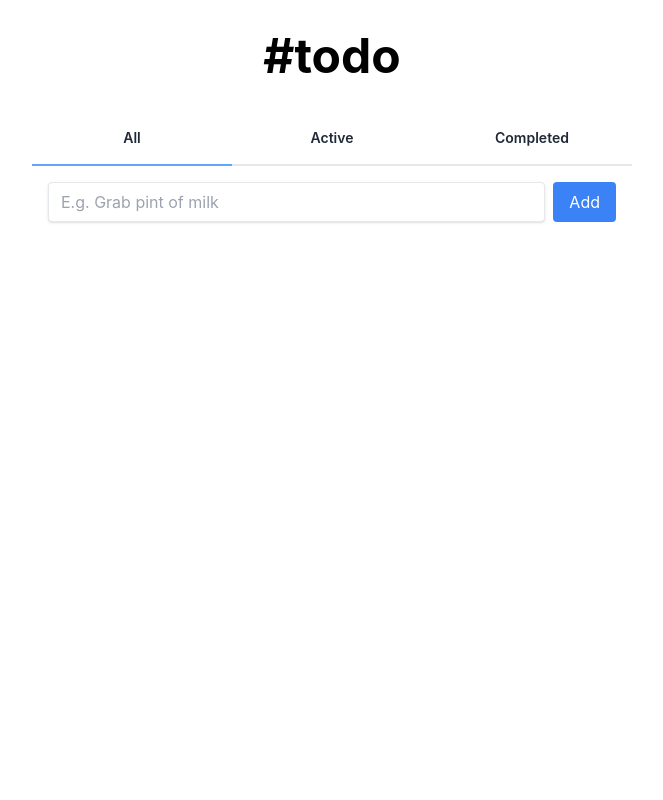
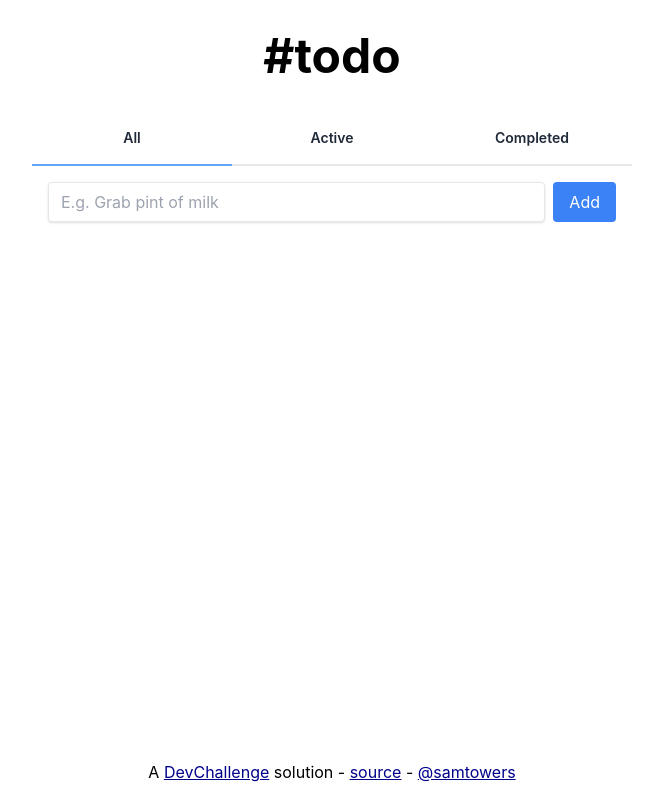
Before and after one commit to samtowers/todo-app, a React (Create React App) app: page / in a window 1280 px wide. Shown: the whole page, without its empty margins (308-971 px from the left). Built offline with nearby package versions, Linux system fonts and the light colour scheme.

Commit message:
Add footer

```diff
--- a/src/App.tsx
+++ b/src/App.tsx
@@ -1,6 +1,5 @@
 import React from 'react';
 import TaskDashboard from "./components/TaskDashboard";
-
 
 // st: Tailwind:
 // https://tailwindcss.com/docs/guides/create-react-app
@@ -9,16 +8,23 @@ import TaskDashboard from "./components/TaskDashboard";
 // fixme: Style presets built from tailwind utilities? I.e. use @apply
 // fixme: Style preset naming convention? BEM?
 
+const URL_CHALLENGE = 'https://devchallenges.io/challenges/hH6PbOHBdPm6otzw2De5';
+const URL_REPO = 'https://github.com/samtowers/todo-app';
+const URL_AUTHOR = 'https://github.com/samtowers';
+
 export default class App extends React.Component<any, any> { // <Props, State>
     render() {
         return (
-            <div className="App relative max-w-screen-sm w-full mx-auto xl:px-5 mt-8">
-                <header className="App-header">
+            <div className="App relative max-w-screen-sm w-full mx-auto xl:px-5 flex flex-col h-screen">
+                <header className="App-header mt-8">
                     <h1 className="text-center text-5xl font-bold select-none">#todo</h1>
                 </header>
-                <div className="mt-8">
+                <main className="mt-8 grow">
                     <TaskDashboard/>
-                </div>
+                </main>
+                <footer className="text-center p-4">
+                    A <a href={URL_CHALLENGE} target="_blank">DevChallenge</a> solution - <a href={URL_REPO} target="_blank">source</a> - <a href={URL_AUTHOR} target="_blank">@samtowers</a>
+                </footer>
             </div>
         );
     }
--- a/src/index.css
+++ b/src/index.css
@@ -1,20 +1,8 @@
 /**
- * This injects Tailwind's base styles and any base styles registered by
- * plugins.
  * See: https://tailwindcss.com/docs/functions-and-directives
  */
 @tailwind base;
-
-/**
- * This injects Tailwind's component classes and any component classes
- * registered by plugins.
- */
 @tailwind components;
-
-/**
- * Inject Tailwind's utility classes and any utility classes registered
- * by plugins.
- */
 @tailwind utilities;
 
 /**
@@ -45,3 +33,10 @@ code {
   font-family: source-code-pro, Menlo, Monaco, Consolas, 'Courier New',
     monospace;
 }
+
+/* st: https://stackoverflow.com/questions/63883580/tailwind-css-how-to-style-a-href-links-in-react */
+footer a {
+  text-decoration: underline;
+  /* fixme: Set & use based on site colour templates? */
+  color: darkblue;
+}
```
Also changed, not shown: 1 other file (tests, documents, lock files or other folders).
